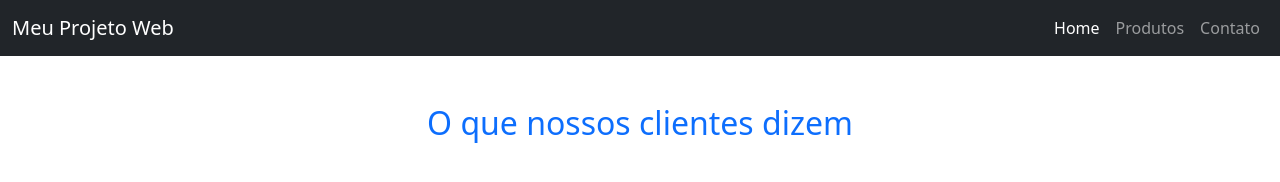
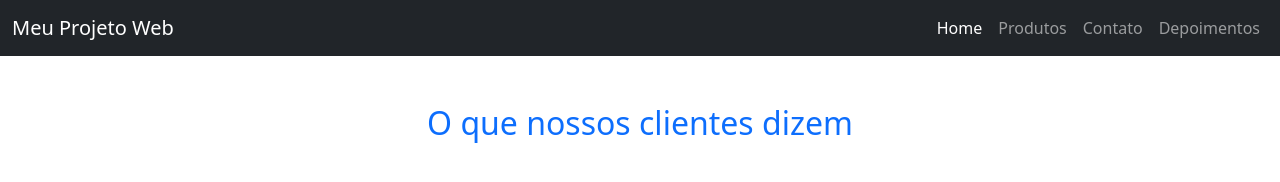
Before and after one commit to lucasfornari/meu-projeto-web, a plain HTML site: page depoimentos.html in a window 1280 px wide. Drawn offline with nearby package versions, Linux system fonts and the light colour scheme; no server answers.

Commit message:
fix: adiciona menu de depoimentos que estava faltando

```diff
--- a/depoimentos.html
+++ b/depoimentos.html
@@ -24,6 +24,9 @@
                     <li class="nav-item">
                         <a class="nav-link" href="contato.html">Contato</a>
                     </li>
+                    <li class="nav-item">
+                        <a class="nav-link" href="depoimentos.html">Depoimentos</a>
+                    </li>
                 </ul>
             </div>
         </div>
```
